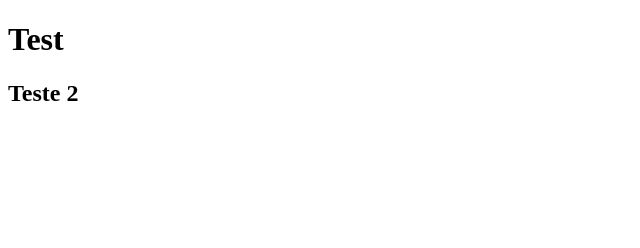
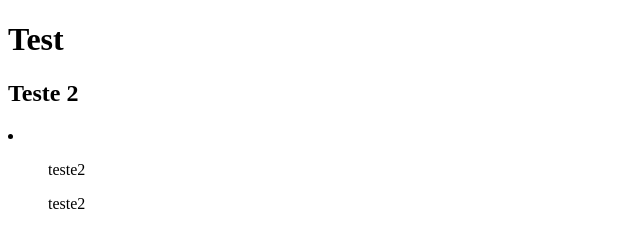
Before and after one commit to Gabriel-Goettenauer/Gabriel, a plain HTML site: page index.html in a window 1280 px wide. Shown: the whole page, without its empty margins (0-640 px from the left). Drawn offline with Linux system fonts and the light colour scheme.

Commit message:
lista criada

```diff
--- a/index.html
+++ b/index.html
@@ -13,5 +13,10 @@
     <h2>
         Teste 2
     </h2>
+
+    <li>
+        <ul>teste2</ul>
+        <ul>teste2</ul>
+    </li>
 </body>
 </html>
```
